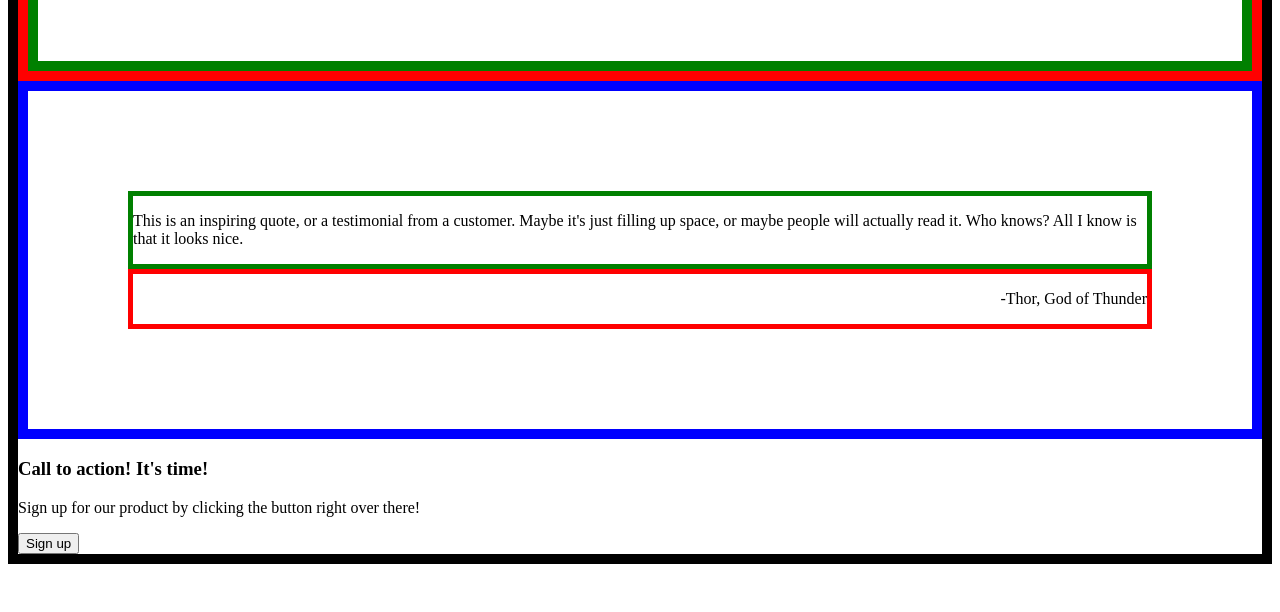
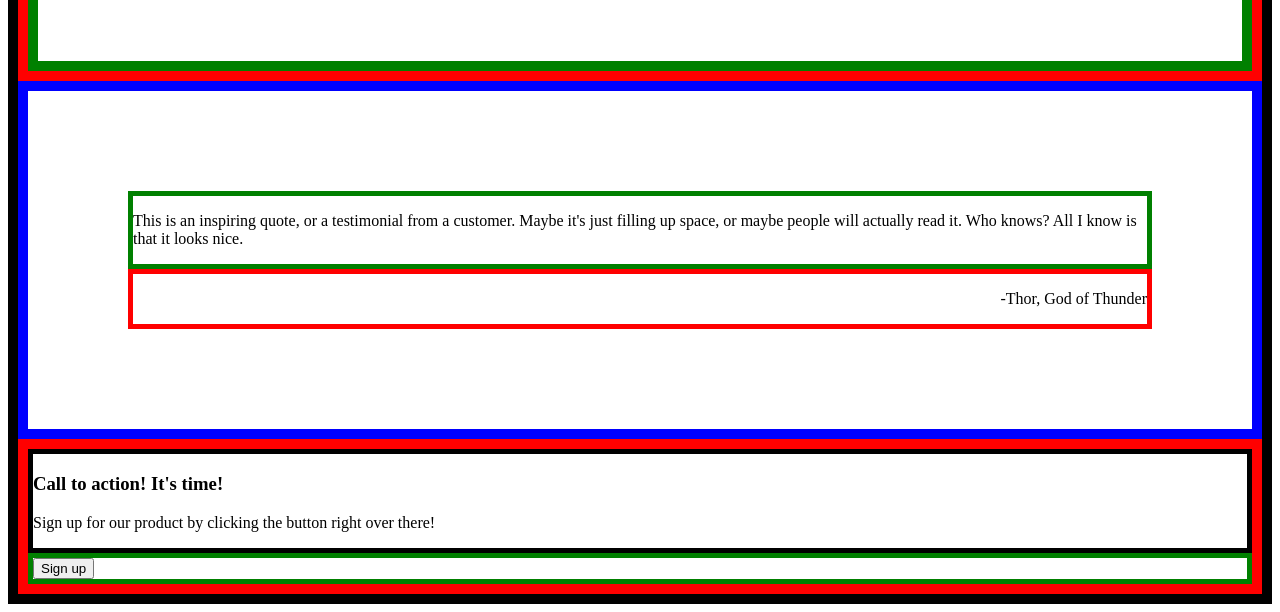
Before and after one commit to aimsa3/odin-landing-page, a plain HTML site: page index.html in a window 1280 px wide. Shown: the part 797-1409 px from the top of the page. Before the commit the page ends 1369 px from the top, so only its background shows below. Drawn offline with Linux system fonts and the light colour scheme.

Commit message:
Add sign up section borders

```diff
--- a/style.css
+++ b/style.css
@@ -133,3 +133,15 @@ li {
     display: flex;
     justify-content: flex-end;
 }
+
+.sign-up-section {
+    border: 10px solid red;
+}
+
+.sign-up-text {
+    border: 5px solid black;
+}
+
+.sign-up-button {
+    border: 5px solid green;
+}
```
